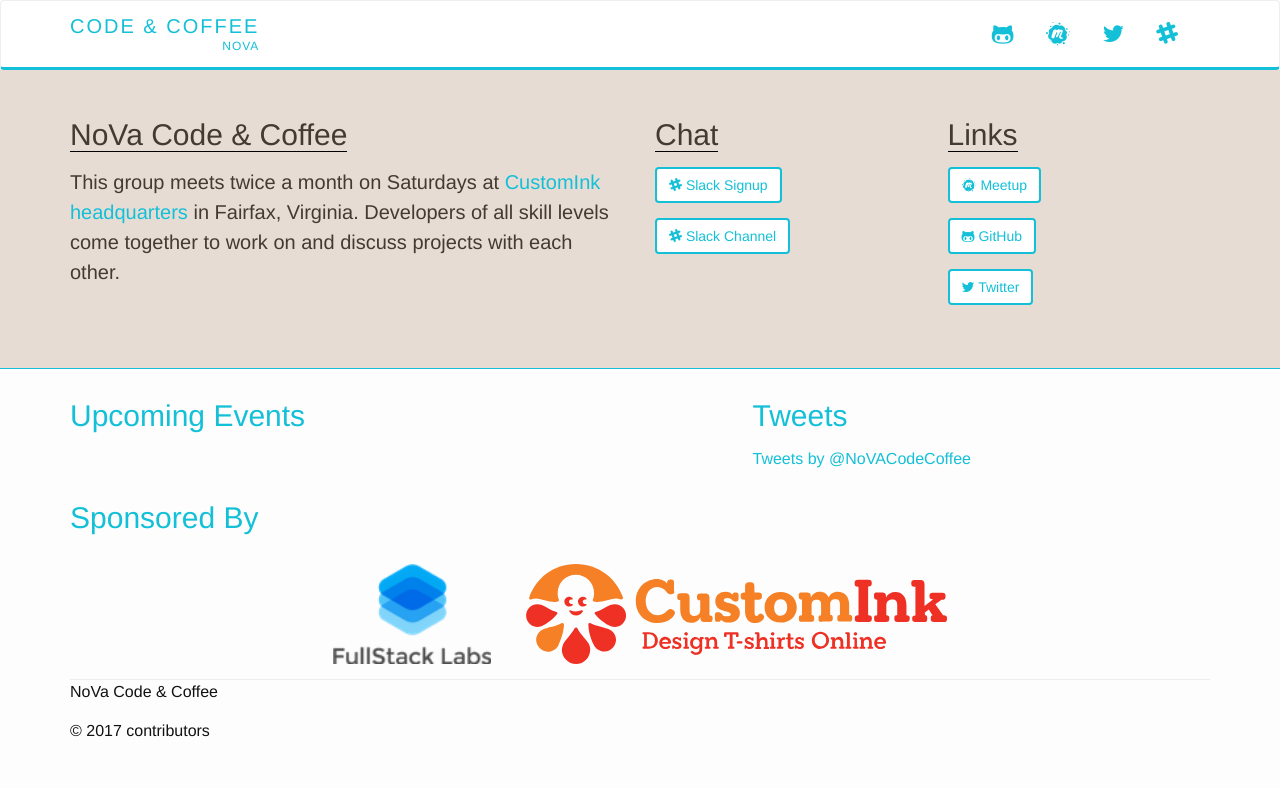
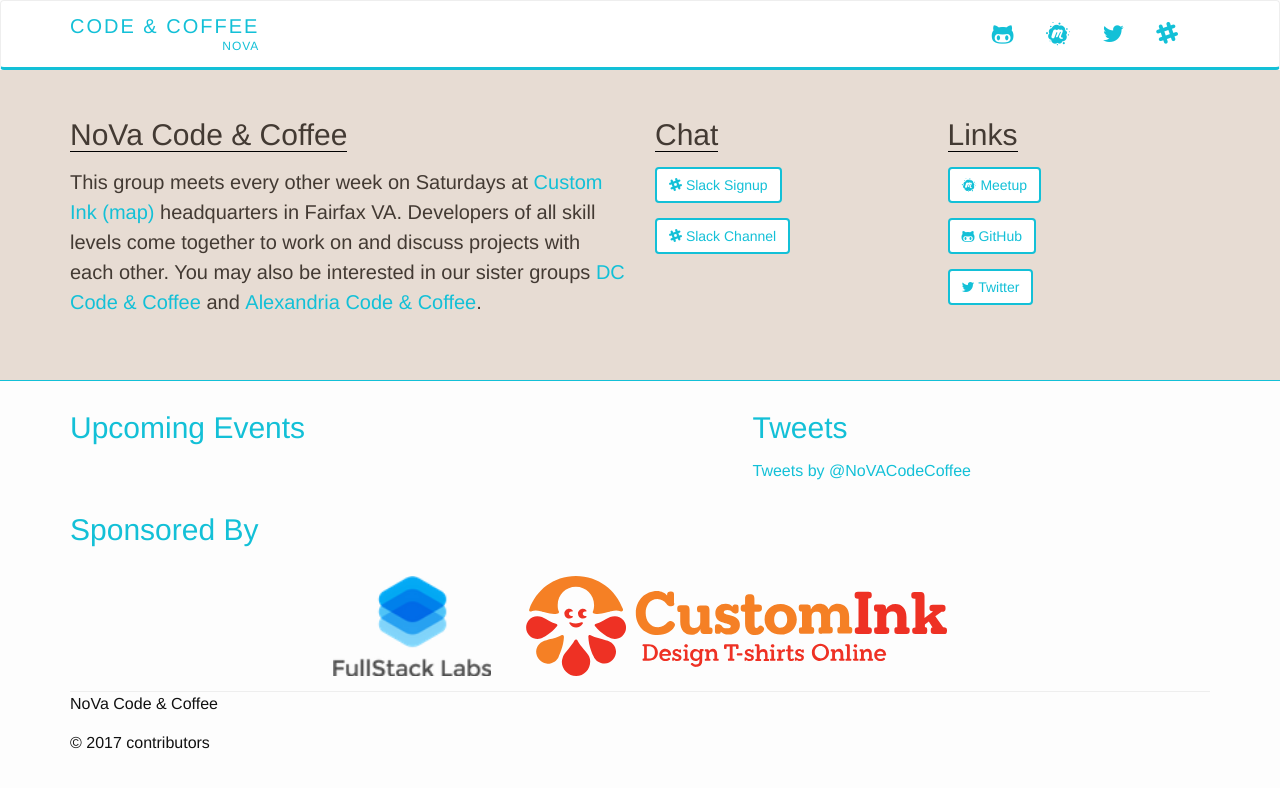
Before and after one commit to NoVACodeCoffee/novacodecoffee.github.io, a Jekyll site: the page built from index.html, in a window 1280 px wide. Shown: the top 788 px of the page. Built offline with Jekyll 4.4.1, drawn with Linux system fonts in a browser that asks for light colours; nearby versions of some CDN libraries; comment, search, counter and statistics services are not loaded.

Commit message:
Update banner text to mention other Code and Coffee groups in DMV.

```diff
--- a/_includes/banner.html
+++ b/_includes/banner.html
@@ -3,7 +3,7 @@
     <div class="row">
       <div class="col-md-6">
         <h2>NoVa Code &amp; Coffee</h2>
-        <p>This group meets twice a month on Saturdays at <a href="http://maps.google.com/?q=2910%20District%20Avenue%20+Fairfax">CustomInk headquarters</a> in Fairfax, Virginia. Developers of all skill levels come together to work on and discuss projects with each other.</p>
+        <p>This group meets every other week on Saturdays at <a href="https://www.customink.com/" class="slightly-bold">Custom Ink</a> <a href="http://maps.google.com/?q=2910%20District%20Avenue%20+Fairfax">(map)</a> headquarters in Fairfax VA. Developers of all skill levels come together to work on and discuss projects with each other. You may also be interested in our sister groups <a href="http://dccodecoffee.com" class="slightly-bold">DC Code &amp; Coffee</a> and <a href="http://www.alxcodecoffee.com" class="slightly-bold">Alexandria Code &amp; Coffee</a>.</p>
       </div>
       <div class="col-md-3">
         <h2>Chat</h2>
```
